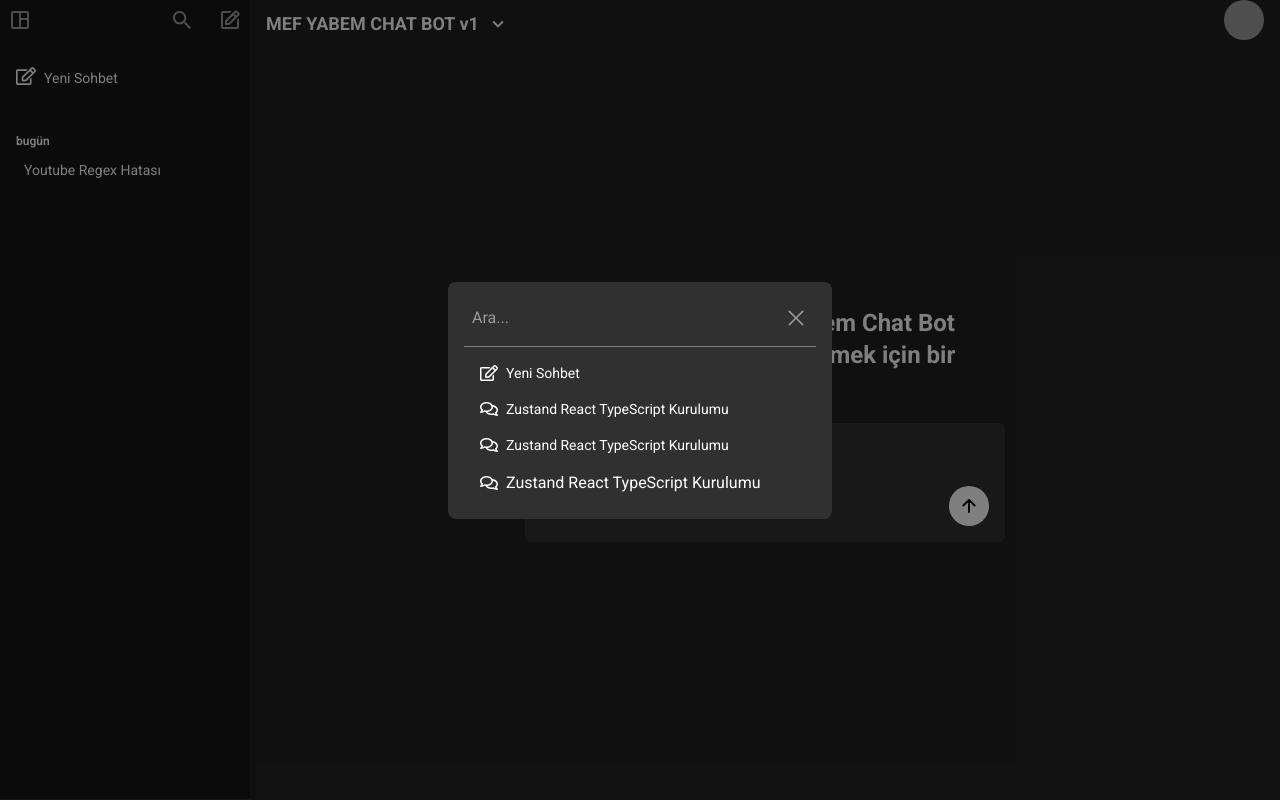
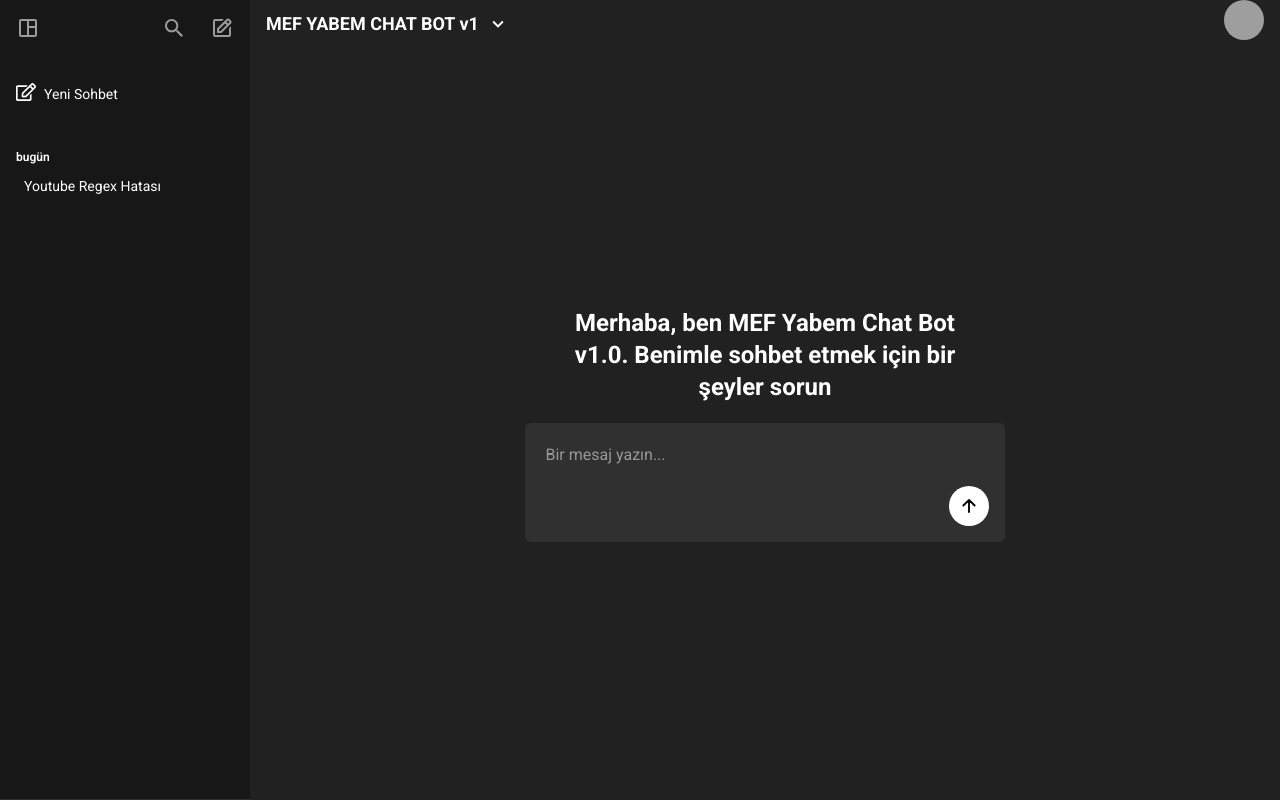
Before and after one commit to OguzhanBek/YABEM-ChatBot, a React (Vite) app: page / in a window 1280 px wide. Built offline with nearby package versions, Linux system fonts and the light colour scheme; grey boxes are pictures that could not be loaded.

Commit message:
added modal provider

```diff
--- /dev/null
+++ b/src/components/molecules/searchModalContent/index.tsx
@@ -0,0 +1,71 @@
+import React from "react";
+import { FaRegComments, FaRegEdit } from "react-icons/fa";
+import { LiaTimesSolid } from "react-icons/lia";
+import { ModalRef } from "../../template/modal";
+
+type SearchModalContentProps = {
+  modalRef: React.RefObject<ModalRef | null>;
+};
+
+const SearchModalContent: React.FC<SearchModalContentProps> = ({
+  modalRef,
+}) => {
+  return (
+    <div className="bg-[#303030] w-[30%]  rounded-lg p-4">
+      <div className="flex flex-row gap-2 border-b border-[#808080] pb-2 mb-2">
+        <input
+          type="text"
+          className="w-full p-2 rounded-md bg-[#303030]  text-white outline-none"
+          placeholder="Ara..."
+        />
+        <button
+          className="cursor-pointer hover:bg-white/20 items-center justify-center w-10 h-10 p-2 rounded-sm group"
+          onClick={() => {
+            modalRef?.current?.close();
+          }}
+        >
+          <LiaTimesSolid
+            size={24}
+            className="text-[#9B9B9B] group-hover:text-white transition-colors "
+          />
+        </button>
+      </div>
+      <div>
+        <div className="flex flex-row px-4 py-2 items-center rounded-sm hover:bg-white/10 w-full gap-2 cursor-pointer text-sm">
+          <FaRegEdit
+            size={18}
+            className="text-white group-hover:text-white transition-colors "
+          />
+          <span className="text-white">Yeni Sohbet</span>
+        </div>
+
+        <ul>
+          <li>
+            <div className="flex flex-row px-4 py-2 items-center rounded-sm hover:bg-white/10 w-full gap-2 cursor-pointer text-sm">
+              <FaRegComments
+                size={18}
+                className="text-white group-hover:text-white transition-colors "
+              />
+              <span className="text-white">
+                Zustand React TypeScript Kurulumu
+              </span>
+            </div>
+          </li>
+          <li>
+            <div className="flex flex-row px-4 py-2 items-center rounded-sm hover:bg-white/10 w-full gap-2 cursor-pointer text-sm">
+              <FaRegComments
+                size={18}
+                className="text-white group-hover:text-white transition-colors "
+              />
+              <span className="text-white">
+                Zustand React TypeScript Kurulumu
+              </span>
+            </div>
+          </li>
+        </ul>
+      </div>
+    </div>
+  );
+};
+
+export default SearchModalContent;
--- a/src/components/template/modal/index.tsx
+++ b/src/components/template/modal/index.tsx
@@ -1,11 +1,38 @@
+import React, { ReactNode, forwardRef, useImperativeHandle } from "react";
+import ReactDOM from "react-dom";
+
 type ModalProps = {
-  children: React.ReactNode;
+  children: ReactNode;
 };
 
-export const Modal: React.FC<ModalProps> = ({ children }) => {
-  return (
+export type ModalRef = {
+  open: () => void;
+  close: () => void;
+};
+
+const Modal = forwardRef<ModalRef, ModalProps>(({ children }, ref) => {
+  const [isOpen, setIsOpen] = React.useState(false);
+
+  // Modal'ı açmak için fonksiyon
+  const open = () => setIsOpen(true);
+
+  // Modal'ı kapatmak için fonksiyon
+  const close = () => setIsOpen(false);
+
+  // Ref üzerinden erişilebilir metodları tanımla
+  useImperativeHandle(ref, () => ({
+    open,
+    close,
+  }));
+
+  if (!isOpen) return null;
+
+  return ReactDOM.createPortal(
     <div className="absolute w-screen h-screen bg-black/50 bg-opacity-10 top-0 left-0 flex justify-center items-center z-50">
       {children}
-    </div>
+    </div>,
+    document.body
   );
-};
+});
+
+export default Modal;
--- a/src/layouts/web/Components/Sidebar.tsx
+++ b/src/layouts/web/Components/Sidebar.tsx
@@ -1,18 +1,22 @@
-
 import { BiEdit } from "react-icons/bi";
 import { FaRegEdit } from "react-icons/fa";
 import { IoMdSearch } from "react-icons/io";
 import { MdOutlineSpaceDashboard } from "react-icons/md";
 import { Link } from "react-router-dom";
+import Modal, { ModalRef } from "../../../components/template/modal";
+import SearchModalContent from "../../../components/molecules/searchModalContent";
+import { useRef } from "react";
 
 export const Sidebar = () => {
+  const modalRef = useRef<ModalRef>(null);
+
   return (
     <div
       className="bg-[#171717] h-screen flex flex-col w-[250px] md:relative absolute  gap-4 z-10 md:-left-0 -left-[300px] transition-all border-b border-[#2c2f33]"
       id="menu"
     >
       <div className="flex flex-col">
-        <div className="flex items-center justify-between">
+        <div className="flex items-center justify-between p-2">
           <div className="text-white text-2xl font-bold">
             <button
               className="cursor-pointer hover:bg-white/20 items-center justify-center w-10 h-10 p-2 rounded-sm group"
@@ -24,23 +28,21 @@ export const Sidebar = () => {
             >
               <MdOutlineSpaceDashboard
                 className={`text-[#9B9B9B] group-hover:text-white transition-colors $ `}
-
               />
             </button>
           </div>
           <div className="flex flex-row gap-2 ">
-            <Link
-              to={"/"}
+            <button
               className="cursor-pointer hover:bg-white/20 items-center justify-center w-10 h-10 p-2 rounded-sm group"
               onClick={() => {
-                alert("clicked");
+                modalRef.current?.open();
               }}
             >
               <IoMdSearch
                 size={24}
                 className="text-[#9B9B9B] group-hover:text-white transition-colors "
               />
-            </Link>
+            </button>
             <Link
               to={"/"}
               className="cursor-pointer hover:bg-white/20 items-center justify-center w-10 h-10 p-2 rounded-sm group"
@@ -79,7 +81,7 @@ export const Sidebar = () => {
             <li>
               <span className="text-xs font-semibold">bugün</span>
               <Link
-                to={"room/1"}
+                to={"chat/1"}
                 className="flex flex-row px-2 py-2 items-center rounded-sm hover:bg-white/10 w-full gap-2 cursor-pointer"
               >
                 <span className="font-normal text-sm">
@@ -90,6 +92,9 @@ export const Sidebar = () => {
           ))}
         </ul>
       </div>
+      <Modal ref={modalRef}>
+        <SearchModalContent modalRef={modalRef} />
+      </Modal>
     </div>
   );
 };
--- a/src/layouts/web/index.tsx
+++ b/src/layouts/web/index.tsx
@@ -2,10 +2,7 @@ import { Outlet } from "react-router-dom";
 import { Sidebar } from "./Components/Sidebar";
 
 import { Navbar } from "./Components/Navbar";
-import { Modal } from "../../components/template/modal";
-import { IoMdSearch } from "react-icons/io";
-import { LiaTimesSolid } from "react-icons/lia";
-import { FaRegComments, FaRegEdit } from "react-icons/fa";
+
 export const WebLayout = () => {
   return (
     <div className="w-full flex-row  flex shrink-0 ">
@@ -18,73 +15,6 @@ export const WebLayout = () => {
           <Outlet />
         </div>
       </main>
-      <Modal>
-        <div className="bg-[#303030] w-[30%]  rounded-lg p-4">
-          <div className="flex flex-row gap-2 border-b border-[#808080] pb-2 mb-2">
-            <input
-              type="text"
-              className="w-full p-2 rounded-md bg-[#303030]  text-white outline-none"
-              placeholder="Ara..."
-            />
-            <button
-              className="cursor-pointer hover:bg-white/20 items-center justify-center w-10 h-10 p-2 rounded-sm group"
-              onClick={() => {
-                alert("clicked");
-              }}
-            >
-              <LiaTimesSolid
-                size={24}
-                className="text-[#9B9B9B] group-hover:text-white transition-colors "
-              />
-            </button>
-          </div>
-          <div>
-            <div className="flex flex-row px-4 py-2 items-center rounded-sm hover:bg-white/10 w-full gap-2 cursor-pointer text-sm">
-              <FaRegEdit
-                size={18}
-                className="text-white group-hover:text-white transition-colors "
-              />
-              <span className="text-white">Yeni Sohbet</span>
-            </div>
-
-            <ul>
-              <li>
-                <div className="flex flex-row px-4 py-2 items-center rounded-sm hover:bg-white/10 w-full gap-2 cursor-pointer text-sm">
-                  <FaRegComments
-                    size={18}
-                    className="text-white group-hover:text-white transition-colors "
-                  />
-                  <span className="text-white">
-                    Zustand React TypeScript Kurulumu
-                  </span>
-                </div>
-              </li>
-              <li>
-                <div className="flex flex-row px-4 py-2 items-center rounded-sm hover:bg-white/10 w-full gap-2 cursor-pointer text-sm">
-                  <FaRegComments
-                    size={18}
-                    className="text-white group-hover:text-white transition-colors "
-                  />
-                  <span className="text-white">
-                    Zustand React TypeScript Kurulumu
-                  </span>
-                </div>
-              </li>
-              <li>
-                <div className="flex flex-row px-4 py-2 items-center rounded-sm hover:bg-white/10 w-full gap-2 cursor-pointer">
-                  <FaRegComments
-                    size={18}
-                    className="text-white group-hover:text-white transition-colors "
-                  />
-                  <span className="text-white">
-                    Zustand React TypeScript Kurulumu
-                  </span>
-                </div>
-              </li>
-            </ul>
-          </div>
-        </div>
-      </Modal>
     </div>
   );
 };
--- a/src/routes/index.tsx
+++ b/src/routes/index.tsx
@@ -16,7 +16,7 @@ export const router = createBrowserRouter([
         element: <Home />,
       },
       {
-        path: "/room/:id",
+        path: "/chat/:id",
         element: <Room />,
       },
     ],
```
